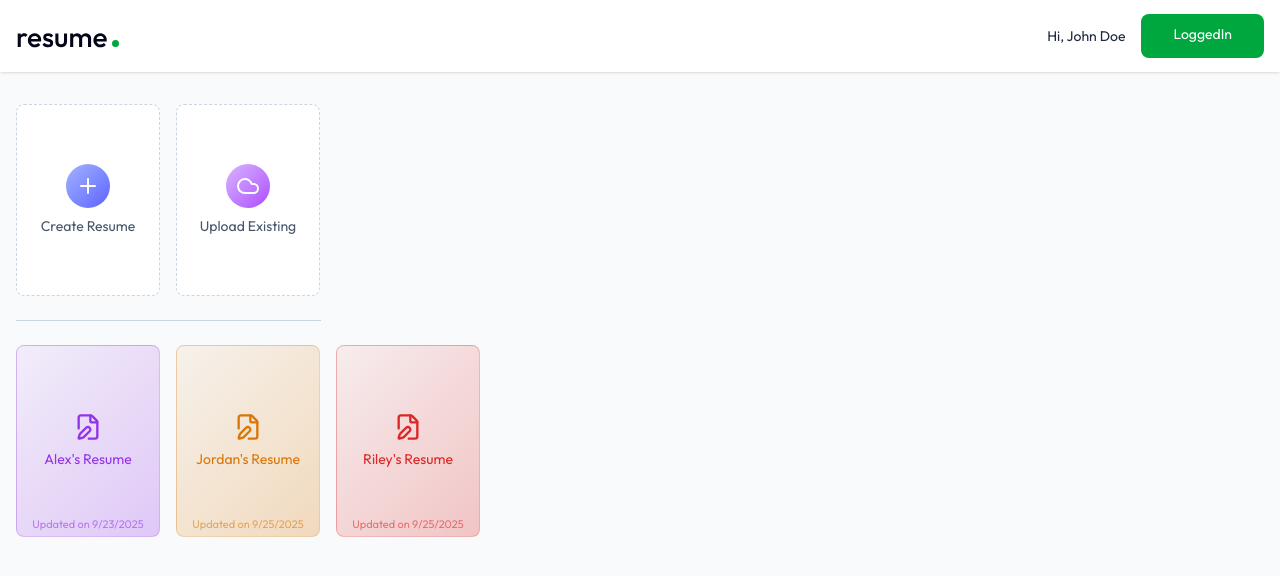
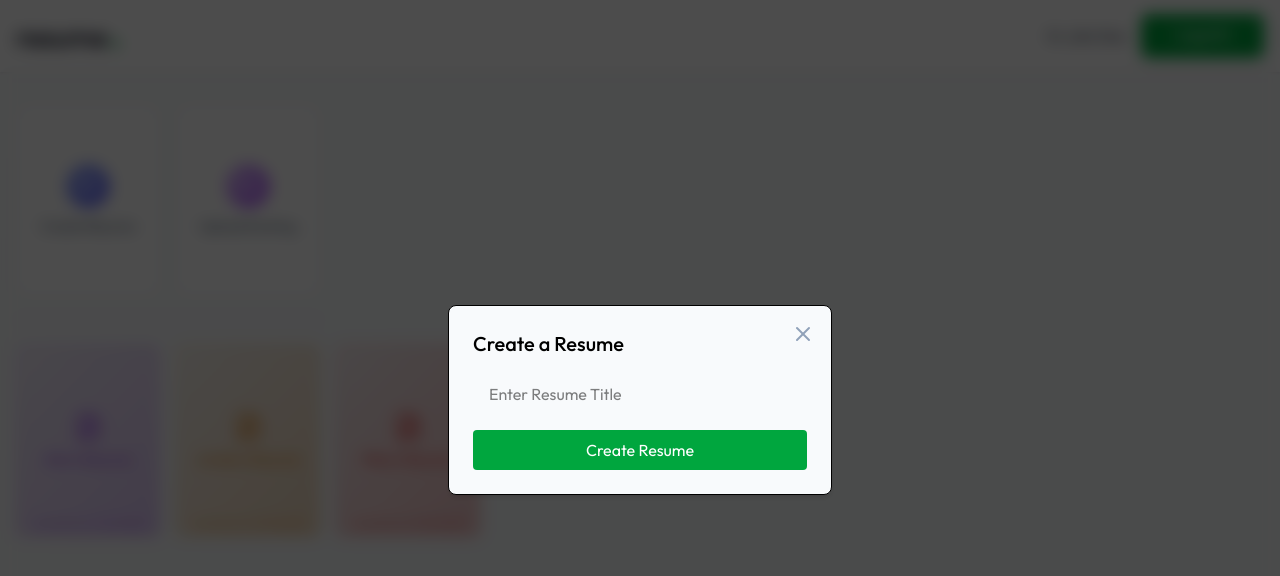
Before and after one commit to PruthvirajKharate/AIResumeBuilder, a React (Vite) app in the folder resume-builder/: page /app in a window 1280 px wide. Both pictures are taken after a click on the button "Create Resume". Shown: the top 576 px of the page. Built offline with nearby package versions, Linux system fonts and the light colour scheme.

Commit message:
Changes done

```diff
--- a/resume-builder/index.html
+++ b/resume-builder/index.html
@@ -1,5 +1,5 @@
 <!doctype html>
-<html lang="en">
+<html lang="en" style="scroll-behavior: smooth;">
   <head>
     <meta charset="UTF-8" />
     <link rel="icon" type="image/svg+xml" href="/favicon.ico" />
--- a/resume-builder/src/pages/Dashboard.jsx
+++ b/resume-builder/src/pages/Dashboard.jsx
@@ -1,15 +1,30 @@
 import React, { useEffect, useState } from "react";
+import { useNavigate } from "react-router-dom";
 import {
   CloudIcon,
   FilePenIcon,
   PencilIcon,
   PlusIcon,
   TrashIcon,
+  XIcon,
 } from "lucide-react";
 import { dummyResumeData } from "../assets/assets";
 
 const Dashboard = () => {
   const [allResume, setAllResume] = useState([]);
+  const [showCreateResume, setShowCreateResume] = useState(false);
+  const [showUploadResume, setShowUploadResume] = useState(false);
+  const [title, setTitle] = useState("");
+  const [resume, setResume] = useState(null);
+  const [resumeId, setResumeId] = useState("");
+  const navigate = useNavigate();
+
+  const createResume = async (event) => {
+    event.preventDefault();
+    setShowCreateResume(false);
+    navigate("/app/builder/res123");
+  };
+
   const loadAllResume = async () => {
     setAllResume(dummyResumeData);
   };
@@ -31,6 +46,9 @@ const Dashboard = () => {
             className="w-full bg-white sm:max-w-36 h-48 flex flex-col items-center justify-center rounded-lg gap-2
           text-slate-600 border border-dashed border-slate-300 group hover:border-indigo-500 hover:shadow-lg
           transition-all duration-300"
+            onClick={() => {
+              setShowCreateResume(true);
+            }}
           >
             <PlusIcon
               className="size-11 transition-all duration-300 p-2.5
@@ -100,6 +118,42 @@ const Dashboard = () => {
             );
           })}
         </div>
+
+        {showCreateResume && (
+          <form
+            className="fixed inset-0 bg-black/70 backdrop-blur bg-opacity-50
+            z-10 flex items-center justify-center"
+            onSubmit={createResume}
+          >
+            <div
+              onClick={(e) => e.stopPropagation()}
+              className="relative bg-slate-50 border shadow-md rounded-lg w-full max-w-sm p-6"
+            >
+              <h2 className="text-xl font-medium mb-4">Create a Resume</h2>
+              <input
+                type="text"
+                placeholder="Enter Resume Title"
+                className="w-full
+                  px-4 py-2 mb-4 focus:border-grenn-600 ring-green-600"
+                required
+              />
+              <button
+                className="w-full py-2 bg-green-600 text-white rounded
+                  hover:bg-green-700 transition-colors"
+              >
+                Create Resume
+              </button>
+              <XIcon
+                className="absolute top-4 right-4 text-slate-400
+              hover:text-slate-600 cursor-pointer transition-colors"
+                onClick={() => {
+                  setShowCreateResume(false);
+                  setTitle("");
+                }}
+              />
+            </div>
+          </form>
+        )}
       </div>
     </div>
   );
```
Also changed, not shown: 1 other file (tests, documents, lock files or other folders).
